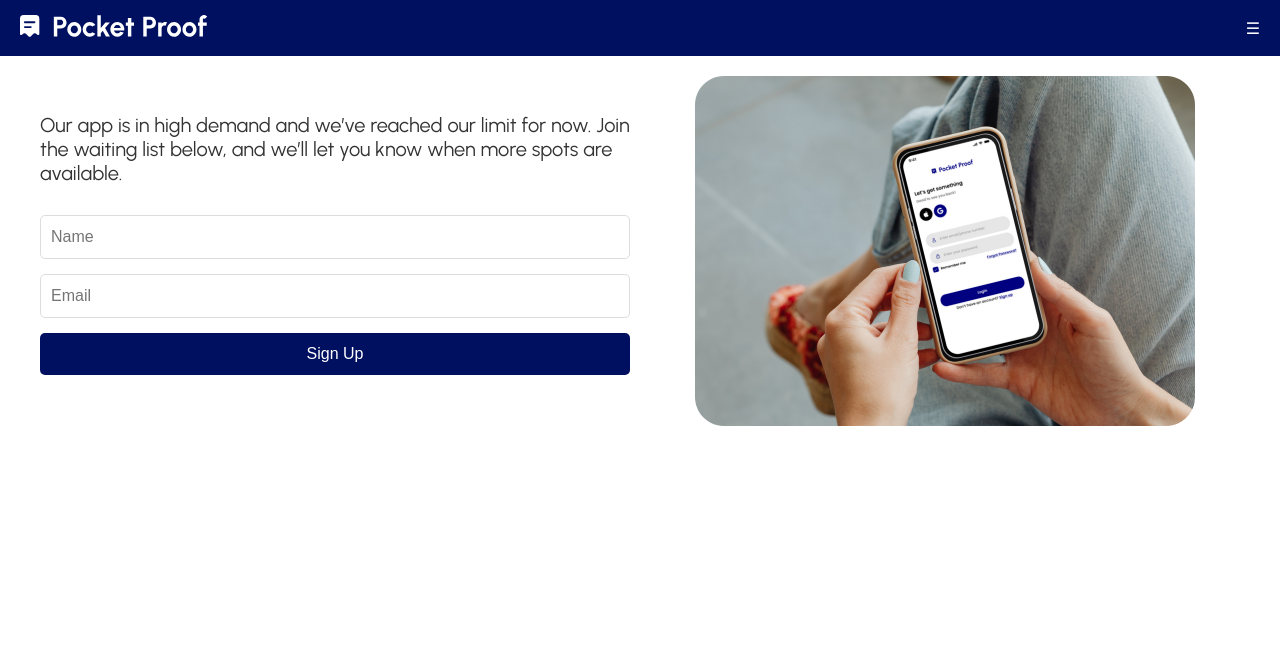
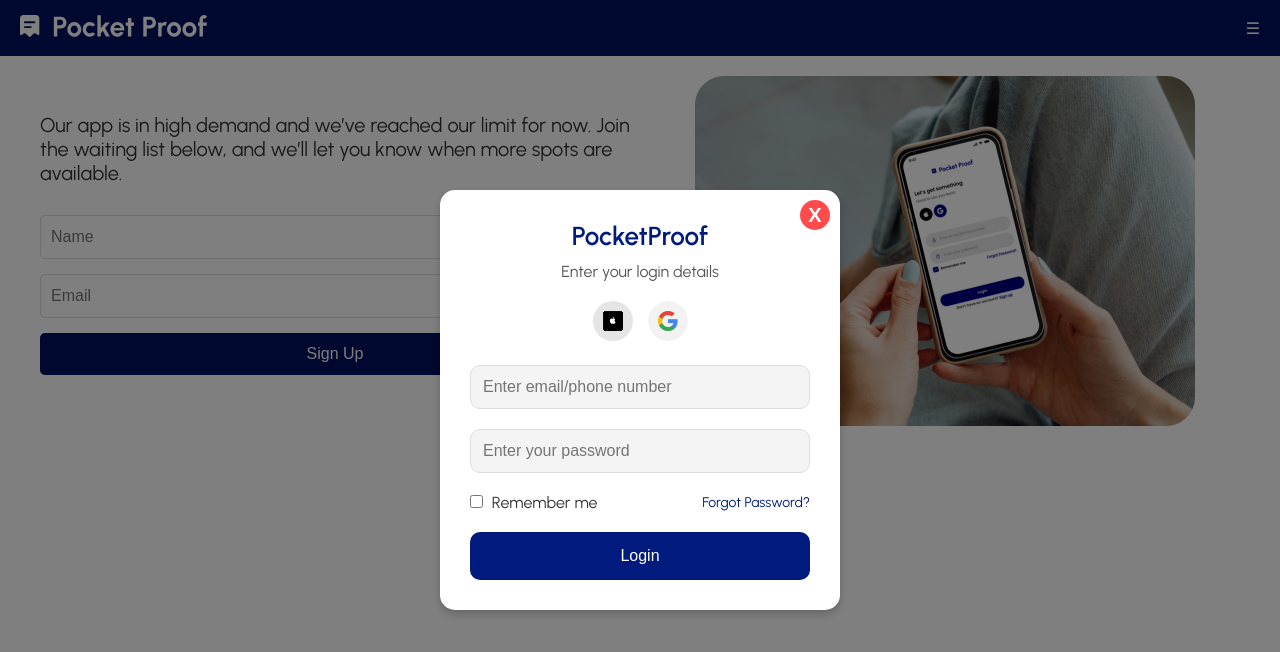
Before and after one commit to tcharles2707/Pocketproof, a website: page index.html in a window 1280 px wide. Drawn offline with Linux system fonts and the light colour scheme.

Commit message:
Update styling and layout for login modal and sidebar

```diff
--- a/index.html
+++ b/index.html
@@ -20,6 +20,34 @@
         <button class="close-btn" onclick="closeSidebar()">×</button>
         <button class="login" id="loginBtn">Login</button>
         <button class="signup" id="signupBtn">Sign Up</button>
+    </div>
+
+    <!-- Login Modal -->
+    <div id="loginModal" class="modal">
+        <div class="modal-content">
+            <button class="close-modal-btn" onclick="closeLoginModal()">X</button>
+            <h2>PocketProof</h2>
+            <p>Enter your login details</p>
+            <div class="social-login">
+                <a href="#"><img src="apple-logo.png" alt="Login with Apple"></a>
+                <a href="#"><img src="google-logo.png" alt="Login with Google"></a>
+            </div>
+            <form id="loginForm">
+                <div class="input-group">
+                    <input type="email" id="loginEmail" placeholder="Enter email/phone number" required>
+                </div>
+                <div class="input-group">
+                    <input type="password" id="loginPassword" placeholder="Enter your password" required>
+                </div>
+                <div class="remember-me">
+                    <label>
+                        <input type="checkbox" id="rememberMe"> Remember me
+                    </label>
+                    <a href="#">Forgot Password?</a>
+                </div>
+                <button type="submit" class="login-btn">Login</button>
+            </form>
+        </div>
     </div>
 
     <section class="main-content" id="signupPage">
@@ -52,7 +80,27 @@
             sidebarMenu.style.width = '0';
         }
 
-        // Form submission handling remains unchanged
+        // Open login modal
+        const loginBtn = document.getElementById('loginBtn');
+        const loginModal = document.getElementById('loginModal');
+        const closeModalBtn = document.querySelector('.close-modal-btn');
+
+        loginBtn.addEventListener('click', function() {
+            loginModal.style.display = 'flex';
+        });
+
+        function closeLoginModal() {
+            loginModal.style.display = 'none';
+        }
+
+        // Close modal if clicking outside of it
+        window.addEventListener('click', function(event) {
+            if (event.target == loginModal) {
+                loginModal.style.display = 'none';
+            }
+        });
+
+        // Form submission handling
         document.getElementById("waitingListForm").addEventListener("submit", function(event) {
             event.preventDefault();
             const name = document.querySelector('input[name="name"]').value;
--- a/style.css
+++ b/style.css
@@ -242,3 +242,183 @@
         text-align: center;
     }
 }
+
+/* Modal styling */
+.modal {
+    display: none; /* Hidden by default */
+    justify-content: center;
+    align-items: center;
+    position: fixed;
+    top: 0;
+    left: 0;
+    width: 100%;
+    height: 100%;
+    background-color: rgba(0, 0, 0, 0.5); /* Background overlay */
+    z-index: 1000;
+}
+
+.modal-content {
+    background-color: #fff;
+    padding: 20px;
+    border-radius: 10px;
+    width: 400px;
+    max-width: 90%;
+    text-align: center;
+}
+
+.close-modal-btn {
+    position: absolute;
+    top: 10px;
+    right: 10px;
+    background-color: #ff4b4b;
+    color: white;
+    border: none;
+    padding: 5px 10px;
+    font-size: 16px;
+    border-radius: 50%;
+    cursor: pointer;
+}
+
+/* Modal Styles */
+.modal {
+    display: flex;
+    justify-content: center;
+    align-items: center;
+    position: fixed;
+    top: 0;
+    left: 0;
+    width: 100%;
+    height: 100%;
+    background-color: rgba(0, 0, 0, 0.5); /* Background overlay */
+    z-index: 999;
+}
+
+.modal-content {
+    position: relative;
+    padding: 30px;
+    background-color: white;
+    border-radius: 15px;
+    width: 400px;
+    margin: auto;
+    box-shadow: 0 4px 8px rgba(0, 0, 0, 0.2);
+    text-align: center;
+}
+
+/* Close Button for Modal */
+.close-modal-btn {
+    position: absolute;
+    top: 10px;
+    right: 10px;
+    background-color: #ff4b4b;
+    color: white;
+    border: none;
+    padding: 5px 10px;
+    font-size: 20px;
+    font-weight: bold;
+    border-radius: 50%;
+    cursor: pointer;
+    width: 30px;
+    height: 30px;
+    display: flex;
+    align-items: center;
+    justify-content: center;
+}
+
+.close-modal-btn:hover {
+    background-color: #ff1c1c;
+}
+
+/* Modal Header */
+.modal-content h2 {
+    margin-bottom: 10px;
+    font-size: 26px;
+    color: #001B7D;
+    text-align: center;
+    font-weight: 600;
+}
+
+.modal-content p {
+    margin-bottom: 20px;
+    color: #555;
+    font-size: 16px;
+}
+
+/* Social Login Buttons */
+.social-login {
+    display: flex;
+    justify-content: center;
+    gap: 15px;
+    margin-bottom: 20px;
+}
+
+.social-login img {
+    width: 40px;
+    height: 40px;
+    border-radius: 50%;
+    transition: transform 0.3s ease;
+}
+
+.social-login img:hover {
+    transform: scale(1.1);
+}
+
+/* Input Fields */
+.input-group {
+    margin-bottom: 20px;
+    position: relative;
+}
+
+.input-group input {
+    width: 100%;
+    padding: 12px;
+    border-radius: 10px;
+    border: 1px solid #ddd;
+    font-size: 16px;
+    background-color: #f4f4f4;
+    box-sizing: border-box;
+}
+
+.input-group input:focus {
+    outline: none;
+    border-color: #001B7D;
+}
+
+/* Remember Me and Forgot Password */
+.remember-me {
+    display: flex;
+    justify-content: space-between;
+    align-items: center;
+    margin-bottom: 20px;
+}
+
+.remember-me input {
+    margin-right: 5px;
+}
+
+.remember-me a {
+    color: #001B7D;
+    text-decoration: none;
+    font-size: 14px;
+}
+
+.remember-me a:hover {
+    text-decoration: underline;
+}
+
+/* Login Button */
+.login-btn {
+    width: 100%;
+    padding: 15px;
+    border-radius: 10px;
+    border: none;
+    background-color: #001B7D;
+    color: white;
+    font-size: 16px;
+    font-weight: 500;
+    cursor: pointer;
+    transition: background-color 0.3s ease;
+}
+
+.login-btn:hover {
+    background-color: #000A4D;
+}
```
